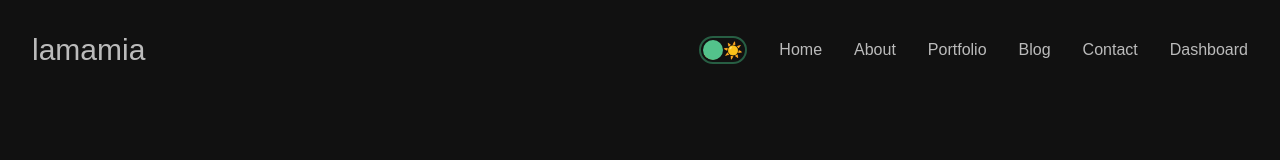
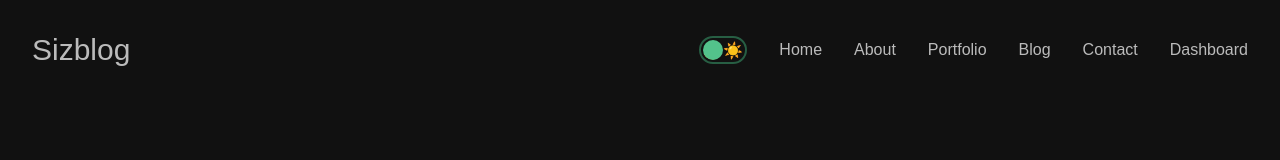
Before and after one commit to sizan14789/Next-App, a Next.js app: page / in a window 1280 px wide. Shown: the top 160 px of the page. Built offline with nearby package versions, Linux system fonts and the light colour scheme; no server answers.

Commit message:
name changed

```diff
--- a/components/navbar/Navbar.jsx
+++ b/components/navbar/Navbar.jsx
@@ -19,7 +19,7 @@ const Navbar = () => {
     <section className="p-8">
       <nav className="wrapper flex justify-end items-center">
         <Link href="/" className="mr-auto text-3xl font-thin">
-          lamamia
+          Sizblog
         </Link>
         <div className={`lg:flex-row gap-8 lg:p-0 lg:h-auto lg:w-auto lg:translate-x-0 lg:bg-transparent fixed lg:relative items-center top-0 right-0 flex flex-col pt-28 w-1/3 min-w-60 z-10 h-screen ${mode=== "light" ? 'bg-white': 'bg-black'} ${closed? "closed" : "open"} `} >
           <div className={`${closed? "opacity-0" : "inline-block"} text-4xl hover:text-buttonPrimary cursor-pointer lg:hidden`} onClick={()=>isClosed(!closed)} >
```
